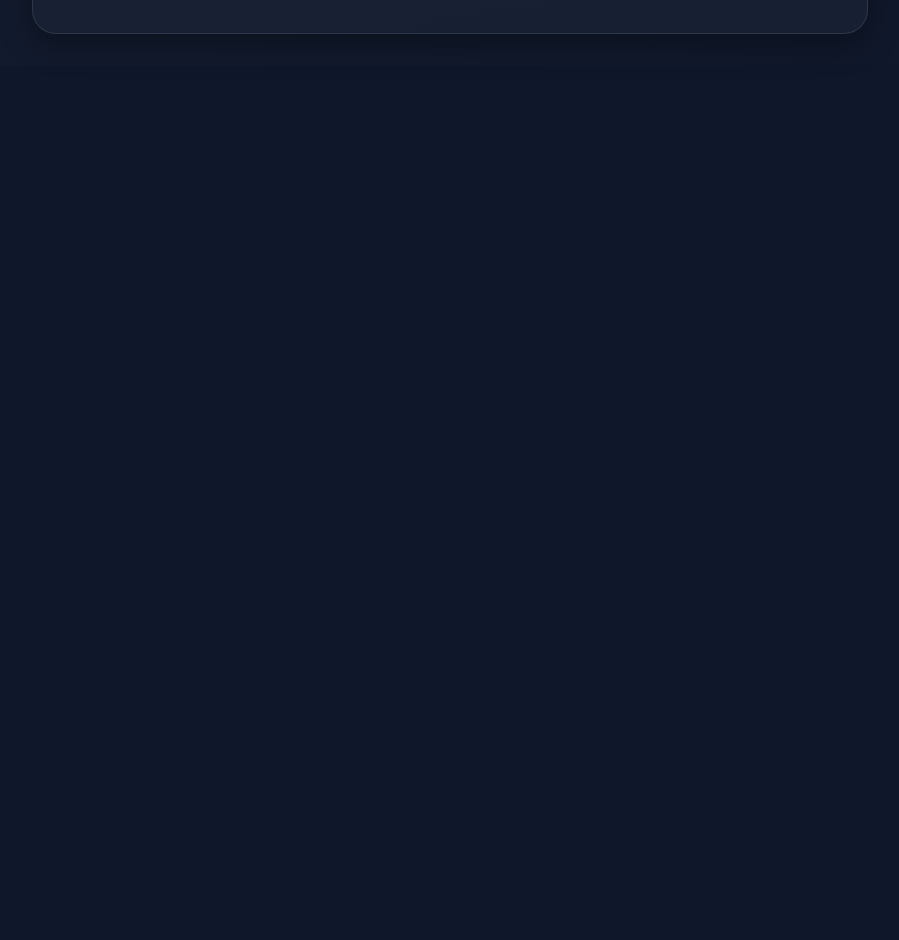
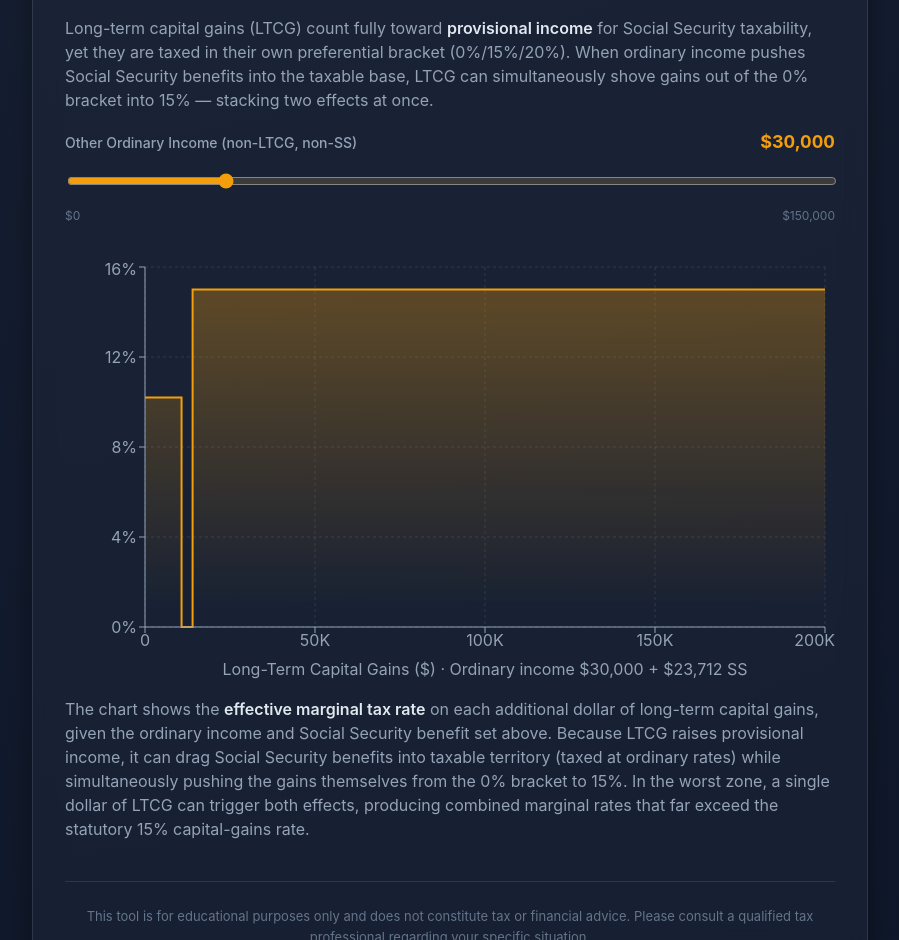
Before and after one commit to ecao310/congenial-octo-spork, a React (Vite) app: page / in a window 1280 px wide. Shown: the part 1860-2800 px from the top of the page, without its empty margins (190-1089 px from the left). Before the commit the page ends 1926 px from the top, so only its background shows below. Built offline with nearby package versions, Linux system fonts and the light colour scheme.

Commit message:
add ltcg section

```diff
--- a/src/App.tsx
+++ b/src/App.tsx
@@ -10,13 +10,17 @@ import {
 } from 'recharts';
 import {
   marginalRateCurve,
+  ltcgMarginalRateCurve,
   MAX_ANNUAL_SS_BENEFIT,
   AVG_ANNUAL_SS_BENEFIT,
   FILING_PARAMS,
   FilingStatus,
 } from './utils/tax';
+import type { LTCGMarginalRatePoint } from './utils/tax';
 
 const MAX_INCOME = 150_000;
+const MAX_LTCG = 200_000;
+const DEFAULT_ORDINARY_INCOME = 30_000;
 
 const FILING_STATUS_OPTIONS: { value: FilingStatus; label: string }[] = [
   { value: 'single', label: 'Single' },
@@ -77,9 +81,40 @@ const CustomTooltip: React.FC<CustomTooltipProps> = ({
   );
 };
 
+interface LTCGTooltipProps {
+  active?: boolean;
+  payload?: Array<{ payload: LTCGMarginalRatePoint }>;
+  ordinaryIncome: number;
+  ssBenefit: number;
+}
+
+const LTCGTooltip: React.FC<LTCGTooltipProps> = ({
+  active,
+  payload,
+  ordinaryIncome,
+  ssBenefit,
+}) => {
+  if (!active || !payload || !payload.length) return null;
+  const point = payload[0].payload;
+  return (
+    <div style={TOOLTIP_STYLE}>
+      <div style={{ fontWeight: 600, marginBottom: '0.25rem' }}>
+        LTCG {formatCurrency(point.ltcg)} · Total income {formatCurrency(point.ltcg + ordinaryIncome + ssBenefit)}
+      </div>
+      <div>
+        Marginal Rate: <strong style={{ color: '#f59e0b' }}>{point.marginalRate}%</strong>
+      </div>
+      <div>
+        Total Federal Tax: <strong style={{ color: '#ea580c' }}>{formatCurrency(point.totalTax)}</strong>
+      </div>
+    </div>
+  );
+};
+
 const App: React.FC = () => {
   const [ssBenefit, setSsBenefit] = useState<number>(AVG_ANNUAL_SS_BENEFIT);
   const [filingStatus, setFilingStatus] = useState<FilingStatus>('single');
+  const [ordinaryIncome, setOrdinaryIncome] = useState<number>(DEFAULT_ORDINARY_INCOME);
 
   const curve = useMemo(
     () => marginalRateCurve(ssBenefit, MAX_INCOME, 250, filingStatus),
@@ -87,6 +122,11 @@ const App: React.FC = () => {
   );
 
   const { ssBase50, ssBase85 } = FILING_PARAMS[filingStatus];
+
+  const ltcgCurve = useMemo(
+    () => ltcgMarginalRateCurve(ssBenefit, ordinaryIncome, MAX_LTCG, 250, filingStatus),
+    [ssBenefit, ordinaryIncome, filingStatus],
+  );
 
   return (
     <div className="card">
@@ -241,6 +281,102 @@ const App: React.FC = () => {
         </p>
       </section>
 
+      {/* ───── Capital Gains Stacking ───── */}
+      <section className="explainer" aria-labelledby="ltcg-stacking-heading">
+        <h2 id="ltcg-stacking-heading" className="section-heading-amber">
+          Capital Gains Stacking
+        </h2>
+        <p>
+          Long-term capital gains (LTCG) count fully toward{' '}
+          <strong>provisional income</strong> for Social Security taxability,
+          yet they are taxed in their own preferential bracket (0%/15%/20%).
+          When ordinary income pushes Social Security benefits into the
+          taxable base, LTCG can simultaneously shove gains out of the
+          0% bracket into 15%&nbsp;— stacking two effects at once.
+        </p>
+
+        <div className="input-group">
+          <div className="slider-header">
+            <label htmlFor="ordinary-income">Other Ordinary Income (non-LTCG, non-SS)</label>
+            <span className="slider-value amber">{formatCurrency(ordinaryIncome)}</span>
+          </div>
+          <input
+            id="ordinary-income"
+            type="range"
+            min={0}
+            max={MAX_INCOME}
+            step={500}
+            value={ordinaryIncome}
+            onChange={(e) => setOrdinaryIncome(Number(e.target.value))}
+            className="slider-amber"
+          />
+          <div className="slider-range-labels">
+            <span>$0</span>
+            <span>{formatCurrency(MAX_INCOME)}</span>
+          </div>
+        </div>
+
+        <div className="chart-container">
+          <ResponsiveContainer width="100%" height="100%">
+            <AreaChart
+              data={ltcgCurve}
+              margin={{ top: 10, right: 10, left: 10, bottom: 0 }}
+            >
+              <defs>
+                <linearGradient id="ltcgGradient" x1="0" y1="0" x2="0" y2="1">
+                  <stop offset="5%" stopColor="#f59e0b" stopOpacity={0.5} />
+                  <stop offset="95%" stopColor="#f59e0b" stopOpacity={0} />
+                </linearGradient>
+              </defs>
+              <CartesianGrid strokeDasharray="3 3" stroke="rgba(255, 255, 255, 0.1)" />
+              <XAxis
+                dataKey="ltcg"
+                type="number"
+                domain={[0, MAX_LTCG]}
+                tickFormatter={formatCompact}
+                stroke="#94a3b8"
+              />
+              <YAxis
+                stroke="#94a3b8"
+                tickFormatter={(value) => `${value}%`}
+                width={70}
+                domain={[0, 'auto']}
+              />
+              <Tooltip
+                content={
+                  <LTCGTooltip
+                    ordinaryIncome={ordinaryIncome}
+                    ssBenefit={ssBenefit}
+                  />
+                }
+              />
+              <Area
+                type="stepAfter"
+                dataKey="marginalRate"
+                stroke="#f59e0b"
+                strokeWidth={2}
+                fill="url(#ltcgGradient)"
+              />
+            </AreaChart>
+          </ResponsiveContainer>
+        </div>
+        <p className="chart-axis-label">
+          Long-Term Capital Gains ($) &middot; Ordinary income {formatCurrency(ordinaryIncome)} + {formatCurrency(ssBenefit)} SS
+        </p>
+
+        <p>
+          The chart shows the <strong>effective marginal tax rate</strong> on
+          each additional dollar of long-term capital gains, given the
+          ordinary income and Social Security benefit set above. Because
+          LTCG raises provisional income, it can drag Social Security
+          benefits into taxable territory (taxed at ordinary rates) while
+          simultaneously pushing the gains themselves from the 0% bracket
+          to 15%. In the worst zone, a single dollar of LTCG can trigger
+          both effects, producing combined marginal rates that far exceed
+          the statutory 15% capital-gains rate.
+        </p>
+      </section>
+
       <footer>
         <p>
           This tool is for educational purposes only and does not constitute tax
--- a/src/index.css
+++ b/src/index.css
@@ -255,6 +255,22 @@ h1 {
   margin-bottom: 0;
 }
 
+/* Amber accent for the LTCG section */
+.section-heading-amber {
+  background: linear-gradient(to right, #f59e0b, #f97316);
+  background-clip: text;
+  -webkit-background-clip: text;
+  -webkit-text-fill-color: transparent;
+}
+
+.slider-value.amber {
+  color: #f59e0b;
+}
+
+.slider-amber {
+  accent-color: #f59e0b !important;
+}
+
 footer {
   margin-top: 2.5rem;
   padding-top: 1.5rem;
--- a/src/utils/tax.ts
+++ b/src/utils/tax.ts
@@ -131,3 +131,113 @@ export function marginalRateCurve(
   }
   return data;
 }
+
+/* ------------------------------------------------------------------ */
+/*  Long-Term Capital Gains (LTCG) stacking                           */
+/* ------------------------------------------------------------------ */
+
+/** 2025 LTCG rate thresholds by filing status (Rev. Proc. 2024-40).
+ *  The `upTo` values refer to total taxable income (ordinary + gains). */
+export const LTCG_BRACKETS: Record<FilingStatus, { upTo: number; rate: number }[]> = {
+  single: [
+    { upTo: 48_350, rate: 0 },
+    { upTo: 533_400, rate: 0.15 },
+    { upTo: Infinity, rate: 0.20 },
+  ],
+  mfj: [
+    { upTo: 96_700, rate: 0 },
+    { upTo: 600_050, rate: 0.15 },
+    { upTo: Infinity, rate: 0.20 },
+  ],
+};
+
+/**
+ * Federal tax on LTCG stacked on top of ordinary income + taxable SS.
+ *
+ * Ordinary income (including taxable SS) fills the brackets first; LTCG is
+ * then taxed at its own preferential rates, but the bracket thresholds are
+ * measured against the full taxable income (ordinary + LTCG).
+ *
+ * LTCG also counts toward provisional income for SS taxability, so adding
+ * LTCG can drag SS benefits into taxable income at ordinary rates — the
+ * "stacking" effect.
+ */
+export function totalTaxWithLTCG(
+  ordinaryIncome: number,
+  ssBenefit: number,
+  ltcg: number,
+  filingStatus: FilingStatus = 'single',
+): number {
+  const { standardDeduction, brackets } = FILING_PARAMS[filingStatus];
+  const ltcgBrackets = LTCG_BRACKETS[filingStatus];
+
+  // LTCG counts toward provisional income (IRS uses full AGI + half SS).
+  const totalOtherIncome = ordinaryIncome + ltcg;
+  const taxableSS = taxableSocialSecurity(ssBenefit, totalOtherIncome, filingStatus);
+
+  // Ordinary taxable income (before LTCG): ordinary + taxable SS − deduction.
+  const ordinaryTaxable = Math.max(0, ordinaryIncome + taxableSS - standardDeduction);
+
+  // Total taxable income (ordinary + LTCG).
+  const totalTaxable = ordinaryTaxable + ltcg;
+
+  // --- Ordinary income tax (uses ordinary brackets up to ordinaryTaxable) ---
+  let ordinaryTax = 0;
+  {
+    let lower = 0;
+    for (const { upTo, rate } of brackets) {
+      if (ordinaryTaxable <= lower) break;
+      ordinaryTax += (Math.min(ordinaryTaxable, upTo) - lower) * rate;
+      lower = upTo;
+    }
+  }
+
+  // --- LTCG tax (fills LTCG brackets from ordinaryTaxable to totalTaxable) ---
+  let ltcgTax = 0;
+  {
+    let lower = 0;
+    for (const { upTo, rate } of ltcgBrackets) {
+      // The LTCG band occupies [ordinaryTaxable, totalTaxable].
+      const bandStart = Math.max(ordinaryTaxable, lower);
+      const bandEnd = Math.min(totalTaxable, upTo);
+      if (bandEnd > bandStart) {
+        ltcgTax += (bandEnd - bandStart) * rate;
+      }
+      lower = upTo;
+    }
+  }
+
+  return ordinaryTax + ltcgTax;
+}
+
+export interface LTCGMarginalRatePoint {
+  ltcg: number;
+  marginalRate: number;
+  totalTax: number;
+}
+
+/**
+ * Effective marginal rate on the next dollar of LTCG, sampled from $0 to
+ * maxLTCG. Captures both the LTCG bracket rate and the SS torpedo
+ * amplification (ordinary income dragged in by LTCG raising provisional
+ * income).
+ */
+export function ltcgMarginalRateCurve(
+  ssBenefit: number,
+  ordinaryIncome: number,
+  maxLTCG = 200_000,
+  step = 250,
+  filingStatus: FilingStatus = 'single',
+): LTCGMarginalRatePoint[] {
+  const data: LTCGMarginalRatePoint[] = [];
+  for (let ltcg = 0; ltcg <= maxLTCG; ltcg += step) {
+    const taxHere = totalTaxWithLTCG(ordinaryIncome, ssBenefit, ltcg, filingStatus);
+    const rate = totalTaxWithLTCG(ordinaryIncome, ssBenefit, ltcg + 1, filingStatus) - taxHere;
+    data.push({
+      ltcg,
+      marginalRate: Math.round(rate * 10_000) / 100,
+      totalTax: Math.round(taxHere),
+    });
+  }
+  return data;
+}
```
Also changed, not shown: ralph/PLAN.md (+1 -1 lines), 2 other files (tests, documents, lock files or other folders).
